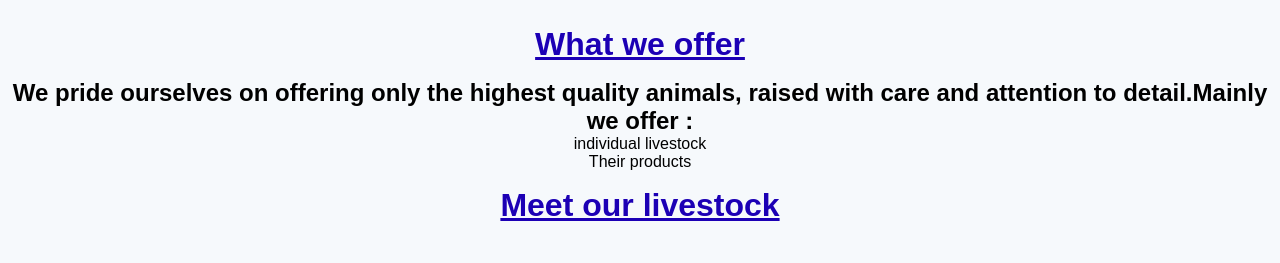
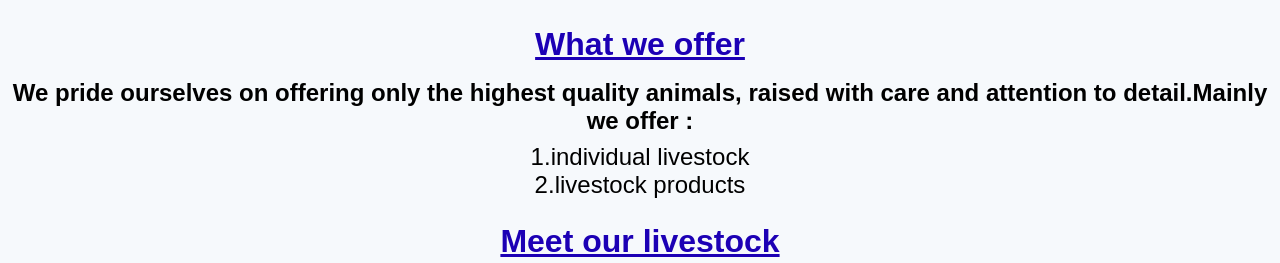
Before and after one commit to John-Mwanzia/farmyard, a website: page index.html in a window 1280 px wide. Shown: the part 742-1005 px from the top of the page. Drawn offline with Linux system fonts and the light colour scheme.

Commit message:
set contact div to take the full width of the parent div

```diff
--- a/index.html
+++ b/index.html
@@ -48,11 +48,11 @@
             <h2 style="text-align: center; margin-top: 1rem;"> We pride ourselves on offering only the highest quality animals, raised with care and attention to detail.Mainly we offer :</h2>
 
 
-            <ol style="text-align: center;">
+            <ul style="text-align: center; padding: .5rem;">
 
-                <li>individual livestock</li>
-                <li>Their products</li>
-              </ol>
+                <li>1.individual livestock</li>
+                <li>2.livestock products</li>
+            </ul>
 
         </div >
                 <!-- livestock section -->
--- a/public/css/styles.css
+++ b/public/css/styles.css
@@ -262,12 +262,12 @@ ul{
 }
 
 .contact_box_left{
-  /* flex-basis: 60%; */
+  flex-basis: 60%;
   padding: 40px 60px;
 
 }
 .contact_box_right{
-  /* flex-basis: 40%; */
+  flex-basis: 40%;
   padding: 40px 60px;
   background: #1c00b5;
   color: #fff;
```
